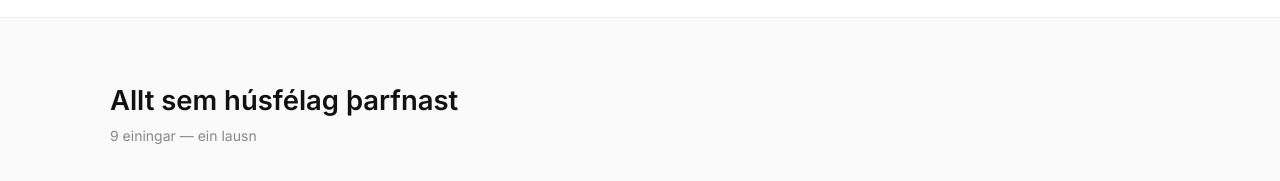
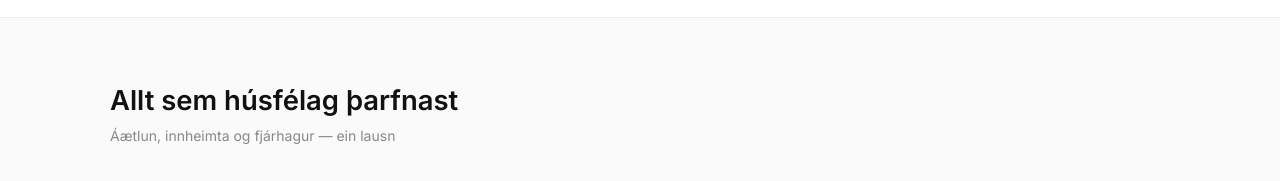
Before and after one commit to jonandri/husfjelag, a React (Create React App) app in the folder HusfelagJS/: page / in a window 1280 px wide. Shown: the part 2220-2401 px from the top of the page. Built offline with nearby package versions, Linux system fonts and the light colour scheme; no server answers.

Commit message:
minor fixes

```diff
--- a/HusfelagJS/src/controlers/HomePage.js
+++ b/HusfelagJS/src/controlers/HomePage.js
@@ -251,7 +251,7 @@ function FeatureGrid() {
                     Allt sem húsfélag þarfnast
                 </Typography>
                 <Typography sx={{ fontSize: 14, color: '#888', mb: 4.5 }}>
-                    9 einingar — ein lausn
+                    Áætlun, innheimta og fjárhagur — ein lausn
                 </Typography>
                 <Box sx={{
                     display: 'grid',
```
Also changed, not shown: 3 other files (tests, documents, lock files or other folders).
